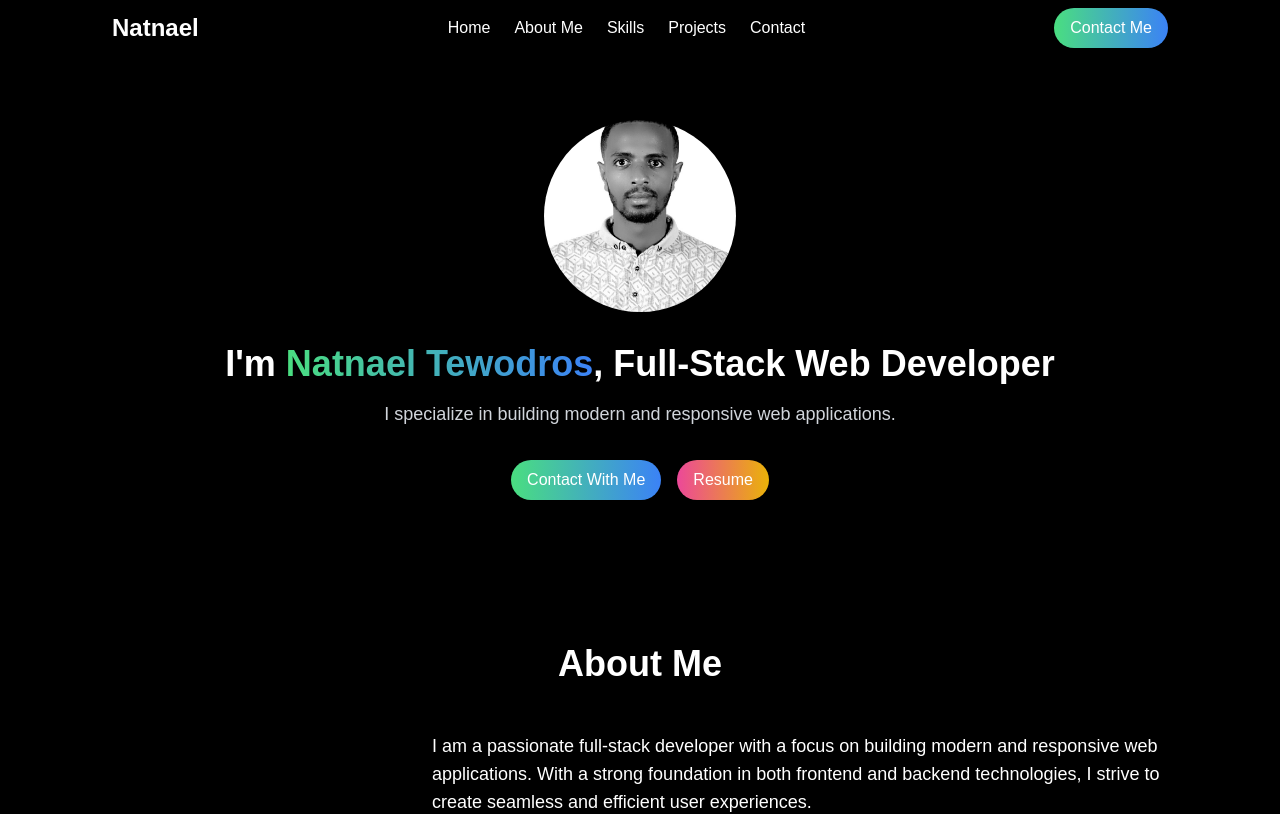
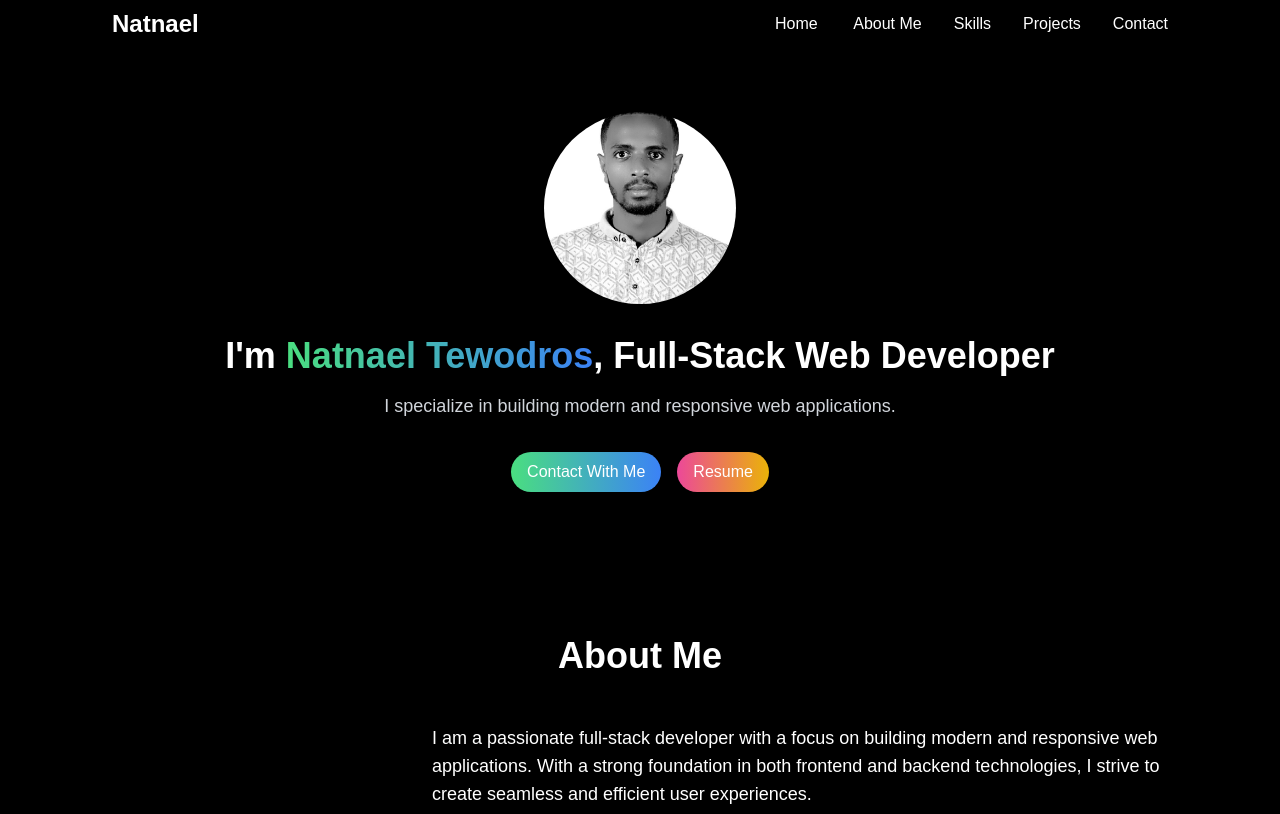
Before and after one commit to Natnael-Tewodros/nati-portfolio, a React (Vite) app: page / in a window 1280 px wide. Shown: the top 814 px of the page. Built offline with nearby package versions, Linux system fonts and the light colour scheme.

Commit message:
first commit

```diff
--- a/src/components/Contact.jsx
+++ b/src/components/Contact.jsx
@@ -3,7 +3,7 @@ import { FaEnvelope, FaMapMarkedAlt, FaPhone } from "react-icons/fa";
 
 const Contact = () => {
   return (
-    <div className="bg-black text-white py-20" id="contact">
+    <div className="bg-black text-white py-20" id="Contact">
       <div className="container mx-auto px-8 md:px-16 lg:px-24">
         <h2 className="text-4xl font-bold text-center mb-12">Contact Me</h2>
         <div className="flex flex-col md:flex-row items-center md:space-x-12">
--- a/src/components/Navbar.jsx
+++ b/src/components/Navbar.jsx
@@ -3,28 +3,29 @@ import React from "react";
 const Navbar = () => {
   return (
     <nav className="bg-black text-white px-8 md:px-16 lg:px-24">
-      <div className="container py-2 flex justify-center md:justify-between  items-center">
-        <div className="text-2xl  font-bold hidden  md:inline">Natnael</div>
-        <div className="space-x-6">
-          <a href="#Home" className="hover:text-grey-400">
+      <div className="container py-2 flex justify-center md:justify-between items-center">
+        <div className="text-2xl font-bold hidden md:inline">Natnael</div>
+        <div className="space-x-8">
+          {" "}
+          {/* Adjusted spacing between links */}
+          <a href="#Home" className="hover:text-gray-400">
             Home
           </a>
-          <a href="#About " className="hover:text-grey-400">
+          <a href="#About" className="hover:text-gray-400">
+            {" "}
+            {/* Removed extra space */}
             About Me
           </a>
-          <a href="#Skills" className="hover:text-grey-400">
+          <a href="#Skills" className="hover:text-gray-400">
             Skills
           </a>
-          <a href="#Projects" className="hover:text-grey-400">
+          <a href="#Projects" className="hover:text-gray-400">
             Projects
           </a>
-          <a href="#Contact" className="hover:text-grey-400">
+          <a href="#Contact" className="hover:text-gray-400">
             Contact
           </a>
         </div>
-        <button className="bg-gradient-to-r from-green-400 to-blue-500 text-white md:inline transform transition-transform duration-300 hover:scale-105 px-4 py-2 rounded-full">
-          Contact Me
-        </button>
       </div>
     </nav>
   );
```
